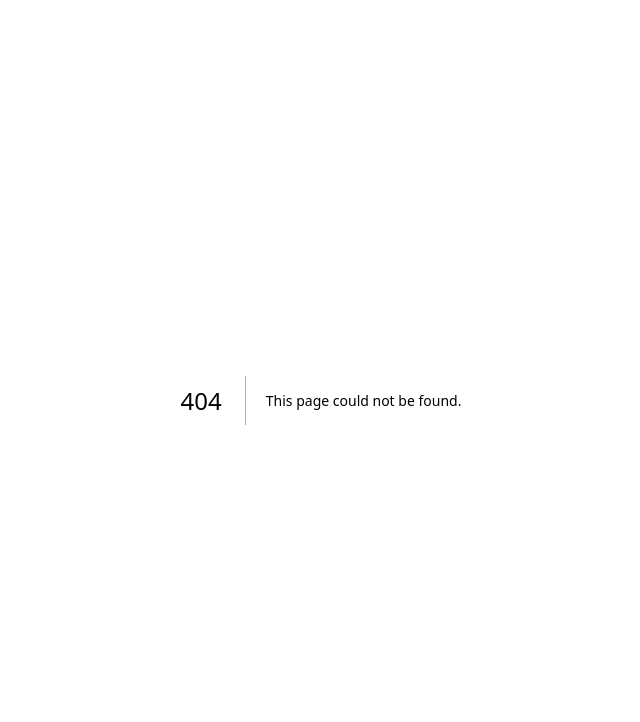
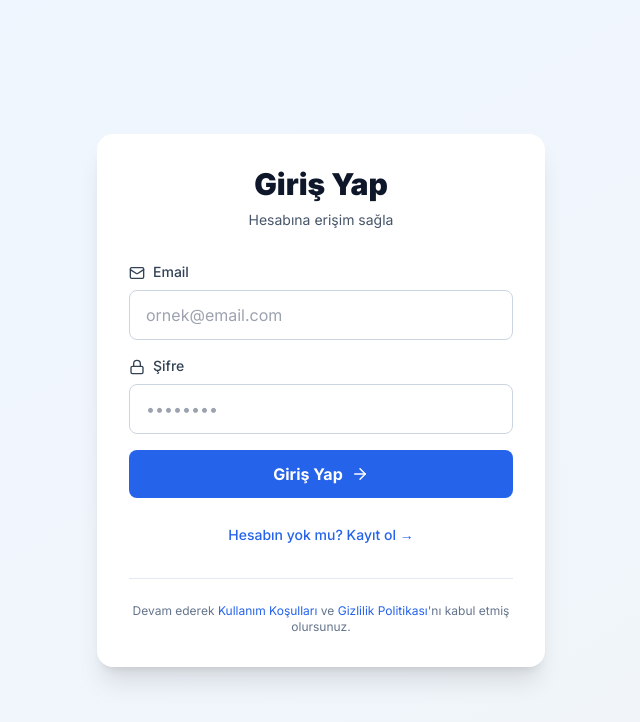
Before and after one commit to Bugsbuny24/tradepi, a Next.js app: page /auth in a window 1280 px wide. Before the commit this address had no page. Shown: the top 722 px of the page, without its empty margins (319-959 px from the left). Built offline with nearby package versions, Linux system fonts and the light colour scheme; no server answers.

Commit message:
Create page.tsx

```diff
--- /dev/null
+++ b/app/auth/page.tsx
@@ -0,0 +1,138 @@
+'use client'
+import { createClient } from '@/lib/supabase'
+import { useState } from 'react'
+import { useRouter } from 'next/navigation'
+import { Mail, Lock, ArrowRight } from 'lucide-react'
+
+export default function AuthPage() {
+  const [email, setEmail] = useState('')
+  const [password, setPassword] = useState('')
+  const [loading, setLoading] = useState(false)
+  const [mode, setMode] = useState<'login' | 'signup'>('login')
+  const [message, setMessage] = useState('')
+  const router = useRouter()
+  const supabase = createClient()
+
+  const handleAuth = async (e: React.FormEvent) => {
+    e.preventDefault()
+    setLoading(true)
+    setMessage('')
+
+    try {
+      if (mode === 'signup') {
+        const { error } = await supabase.auth.signUp({
+          email,
+          password,
+          options: {
+            emailRedirectTo: `${window.location.origin}/dashboard`,
+          },
+        })
+        if (error) throw error
+        setMessage('✅ Kayıt başarılı! Email\'inizi kontrol edin.')
+      } else {
+        const { error } = await supabase.auth.signInWithPassword({
+          email,
+          password,
+        })
+        if (error) throw error
+        router.push('/dashboard')
+        router.refresh()
+      }
+    } catch (error: any) {
+      setMessage(`❌ ${error.message}`)
+    } finally {
+      setLoading(false)
+    }
+  }
+
+  return (
+    <div className="min-h-screen bg-gradient-to-br from-blue-50 to-slate-100 flex items-center justify-center p-4">
+      <div className="bg-white rounded-2xl shadow-xl p-8 w-full max-w-md">
+        <div className="text-center mb-8">
+          <h1 className="text-3xl font-black text-slate-900 mb-2">
+            {mode === 'login' ? 'Giriş Yap' : 'Kayıt Ol'}
+          </h1>
+          <p className="text-slate-600 text-sm">
+            {mode === 'login' ? 'Hesabına erişim sağla' : 'Yeni hesap oluştur'}
+          </p>
+        </div>
+
+        <form onSubmit={handleAuth} className="space-y-4">
+          <div>
+            <label className="block text-sm font-medium text-slate-700 mb-2">
+              <Mail size={16} className="inline mr-2" />
+              Email
+            </label>
+            <input
+              type="email"
+              value={email}
+              onChange={(e) => setEmail(e.target.value)}
+              className="w-full px-4 py-3 border border-slate-300 rounded-lg focus:ring-2 focus:ring-blue-500 focus:border-transparent"
+              placeholder="ornek@email.com"
+              required
+            />
+          </div>
+
+          <div>
+            <label className="block text-sm font-medium text-slate-700 mb-2">
+              <Lock size={16} className="inline mr-2" />
+              Şifre
+            </label>
+            <input
+              type="password"
+              value={password}
+              onChange={(e) => setPassword(e.target.value)}
+              className="w-full px-4 py-3 border border-slate-300 rounded-lg focus:ring-2 focus:ring-blue-500 focus:border-transparent"
+              placeholder="••••••••"
+              required
+              minLength={6}
+            />
+          </div>
+
+          {message && (
+            <div className={`p-3 rounded-lg text-sm ${
+              message.startsWith('✅')
+                ? 'bg-green-100 text-green-800'
+                : 'bg-red-100 text-red-800'
+            }`}>
+              {message}
+            </div>
+          )}
+
+          <button
+            type="submit"
+            disabled={loading}
+            className="w-full bg-blue-600 hover:bg-blue-700 text-white font-bold py-3 rounded-lg transition-all flex items-center justify-center gap-2 disabled:bg-slate-400"
+          >
+            {loading ? 'Yükleniyor...' : mode === 'login' ? 'Giriş Yap' : 'Kayıt Ol'}
+            <ArrowRight size={18} />
+          </button>
+        </form>
+
+        <div className="mt-6 text-center">
+          <button
+            onClick={() => {
+              setMode(mode === 'login' ? 'signup' : 'login')
+              setMessage('')
+            }}
+            className="text-sm text-blue-600 hover:text-blue-700 font-medium"
+          >
+            {mode === 'login'
+              ? 'Hesabın yok mu? Kayıt ol →'
+              : '← Zaten hesabın var mı? Giriş yap'}
+          </button>
+        </div>
+
+        <div className="mt-8 pt-6 border-t border-slate-200 text-center">
+          <p className="text-xs text-slate-500">
+            Devam ederek{' '}
+            <a href="#" className="text-blue-600 hover:underline">Kullanım Koşulları</a>
+            {' '}ve{' '}
+            <a href="#" className="text-blue-600 hover:underline">Gizlilik Politikası</a>
+            'nı kabul etmiş olursunuz.
+          </p>
+        </div>
+      </div>
+    </div>
+  )
+}
```
